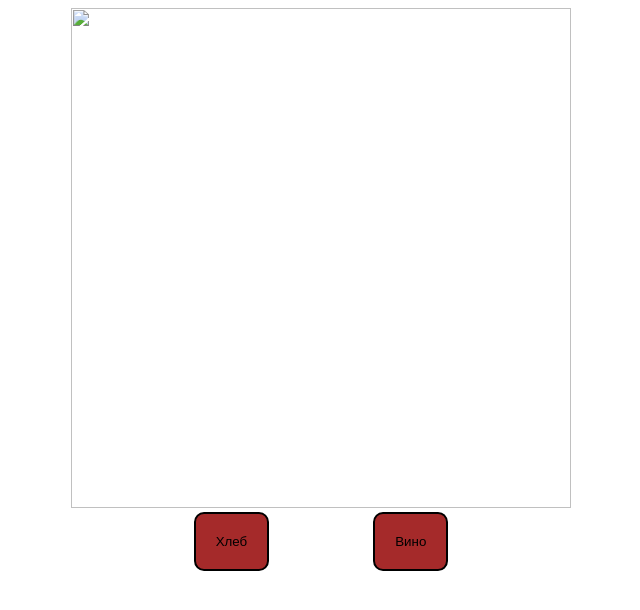
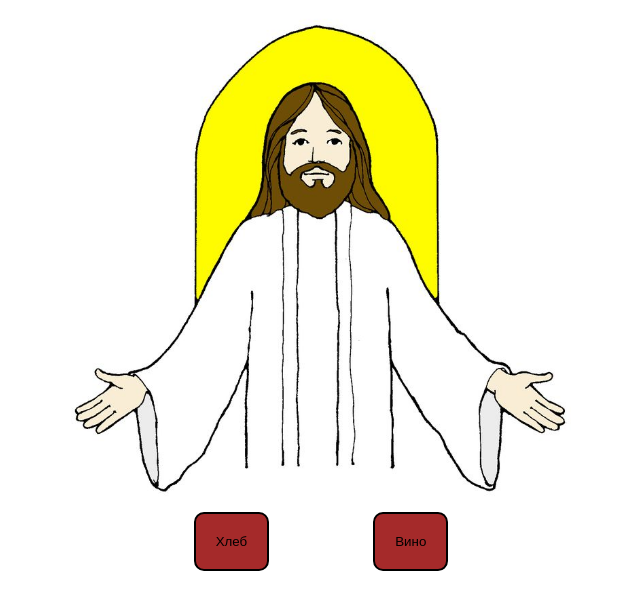
Before and after one commit to PavlikDenis/Talking-Jesus, a plain HTML site: page index.html in a window 1280 px wide. Shown: the whole page, without its empty margins (319-959 px from the left). Drawn offline with Linux system fonts and the light colour scheme; files whose address does not match are found by name.

Commit message:
Update index.html

```diff
--- a/index.html
+++ b/index.html
@@ -24,7 +24,7 @@
         </script>
         <div class="navbar">
             <div class="center">
-                <img src="../Мой говорящий исус/jesus_base.jpg" alt="" class="jesus_img" class="div_center" id="myImg">
+                <img src="jesus_base.jpg" alt="" class="jesus_img" class="div_center" id="myImg">
             </div>
         </div>
         <div class="navbar">
```
